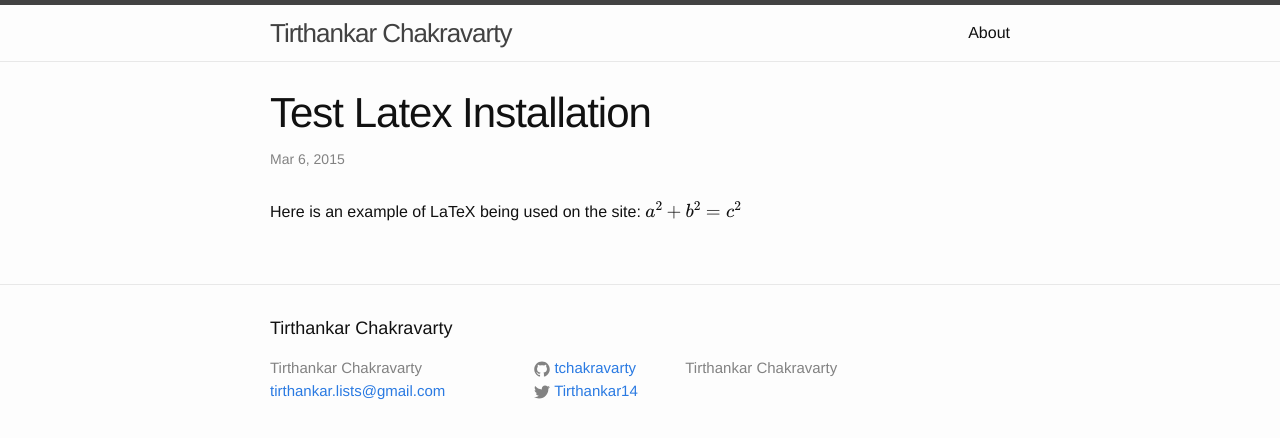
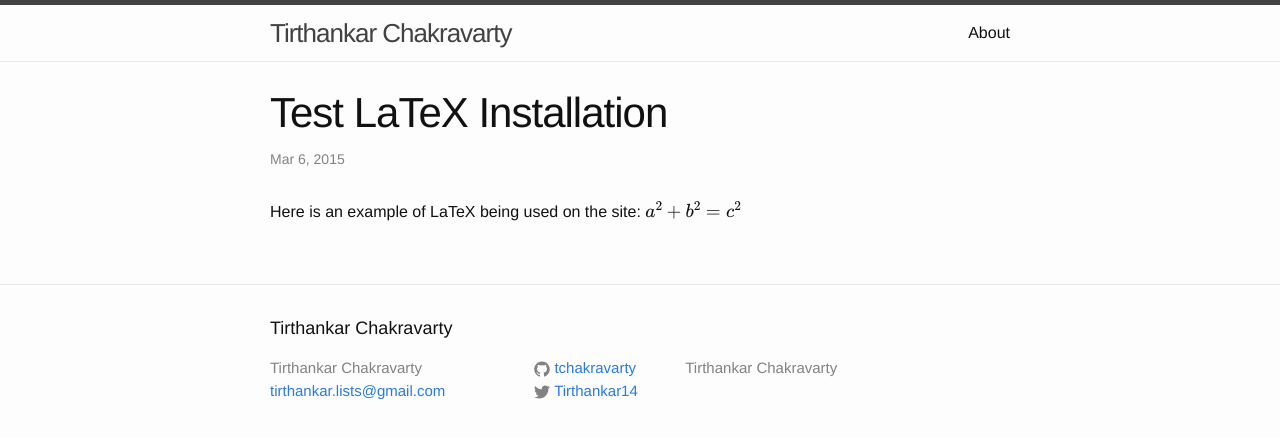
Before and after one commit to tchakravarty/tchakravarty.github.io, a Jekyll site: the page built from _posts/2015-03-06-Test LaTeX.md, in a window 1280 px wide. Shown: the top 438 px of the page. Built offline with Jekyll 4.4.1, drawn with Linux system fonts in a browser that asks for light colours; formulas are drawn with MathJax 3.

```diff
--- a/_posts/2015-03-06-Test LaTeX.md
+++ b/_posts/2015-03-06-Test LaTeX.md
@@ -1,6 +1,6 @@
 ---
 layout: post
-title:  "Test Latex Installation"
+title:  "Test LaTeX Installation"
 date:   2015-03-06 00:29:38
 categories: blog
 ---
```
